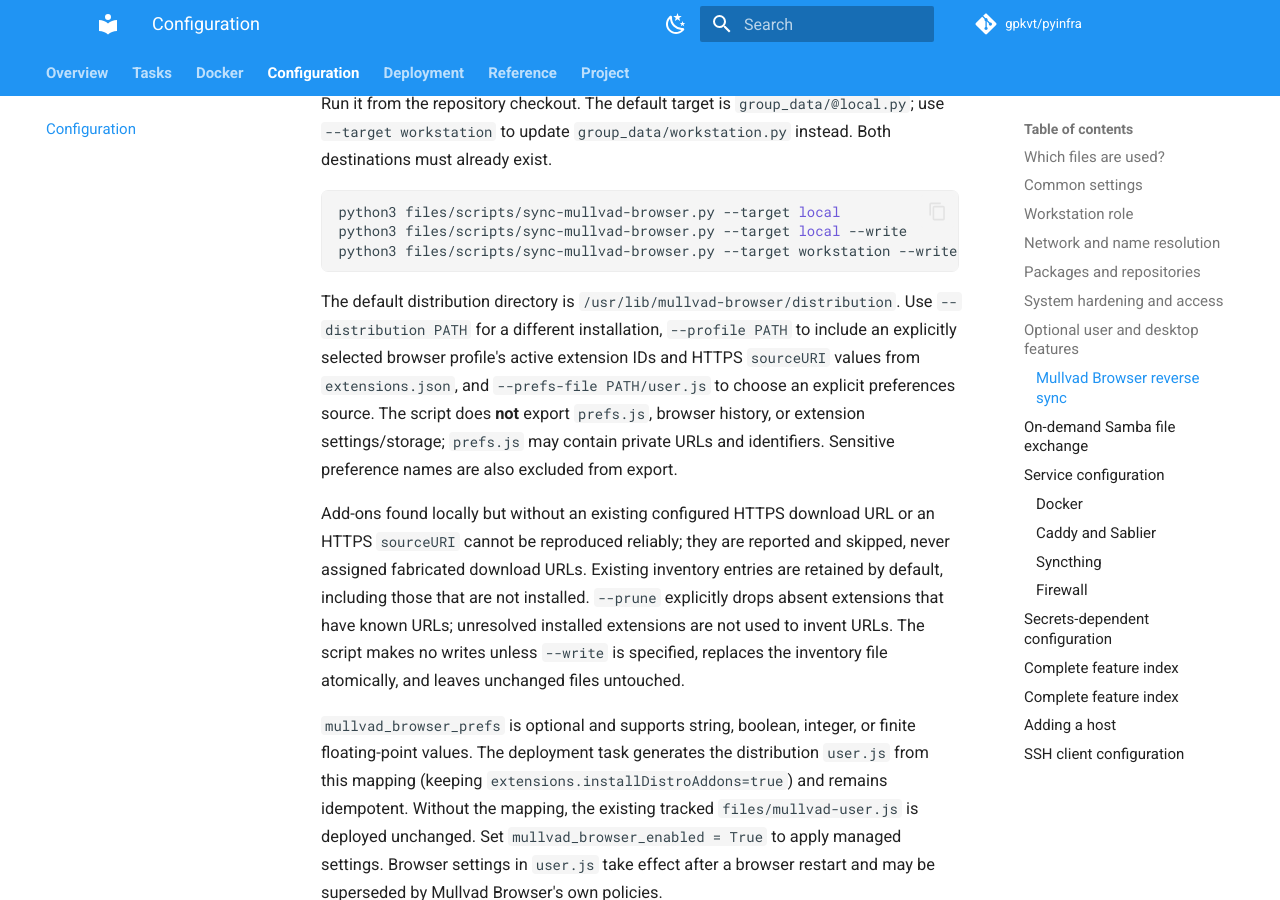
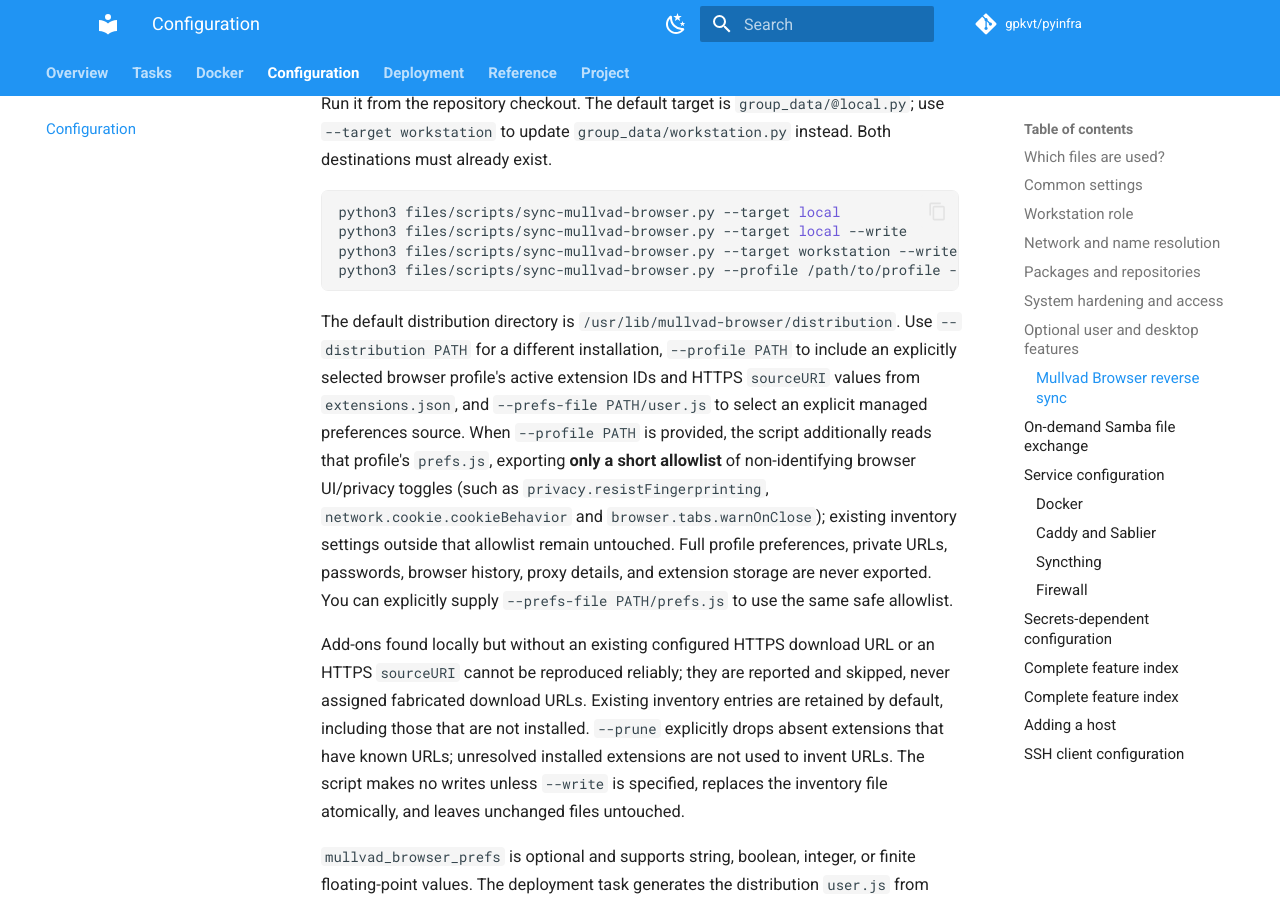
Before and after one commit to gpkvt/pyinfra, an MkDocs documentation site: the page built from docs/configuration.md, in a window 1280 px wide and 900 px high, scrolled down 9413 px. Built offline with MkDocs 1.6.1 and Material for MkDocs 9.7.7, drawn with Linux system fonts in a browser that asks for light colours; comment, search, counter and statistics services are not loaded.

Commit message:
docs(mullvad): describe allowlisted profile preferences export

````diff
--- a/docs/configuration.md
+++ b/docs/configuration.md
@@ -206,9 +206,10 @@ Run it from the repository checkout. The default target is `group_data/@local.py
 python3 files/scripts/sync-mullvad-browser.py --target local
 python3 files/scripts/sync-mullvad-browser.py --target local --write
 python3 files/scripts/sync-mullvad-browser.py --target workstation --write
+python3 files/scripts/sync-mullvad-browser.py --profile /path/to/profile --target local
 ```
 
-The default distribution directory is `/usr/lib/mullvad-browser/distribution`. Use `--distribution PATH` for a different installation, `--profile PATH` to include an explicitly selected browser profile's active extension IDs and HTTPS `sourceURI` values from `extensions.json`, and `--prefs-file PATH/user.js` to choose an explicit preferences source. The script does **not** export `prefs.js`, browser history, or extension settings/storage; `prefs.js` may contain private URLs and identifiers. Sensitive preference names are also excluded from export.
+The default distribution directory is `/usr/lib/mullvad-browser/distribution`. Use `--distribution PATH` for a different installation, `--profile PATH` to include an explicitly selected browser profile's active extension IDs and HTTPS `sourceURI` values from `extensions.json`, and `--prefs-file PATH/user.js` to select an explicit managed preferences source. When `--profile PATH` is provided, the script additionally reads that profile's `prefs.js`, exporting **only a short allowlist** of non-identifying browser UI/privacy toggles (such as `privacy.resistFingerprinting`, `network.cookie.cookieBehavior` and `browser.tabs.warnOnClose`); existing inventory settings outside that allowlist remain untouched. Full profile preferences, private URLs, passwords, browser history, proxy details, and extension storage are never exported. You can explicitly supply `--prefs-file PATH/prefs.js` to use the same safe allowlist.
 
 Add-ons found locally but without an existing configured HTTPS download URL or an HTTPS `sourceURI` cannot be reproduced reliably; they are reported and skipped, never assigned fabricated download URLs. Existing inventory entries are retained by default, including those that are not installed. `--prune` explicitly drops absent extensions that have known URLs; unresolved installed extensions are not used to invent URLs. The script makes no writes unless `--write` is specified, replaces the inventory file atomically, and leaves unchanged files untouched.
 
````
